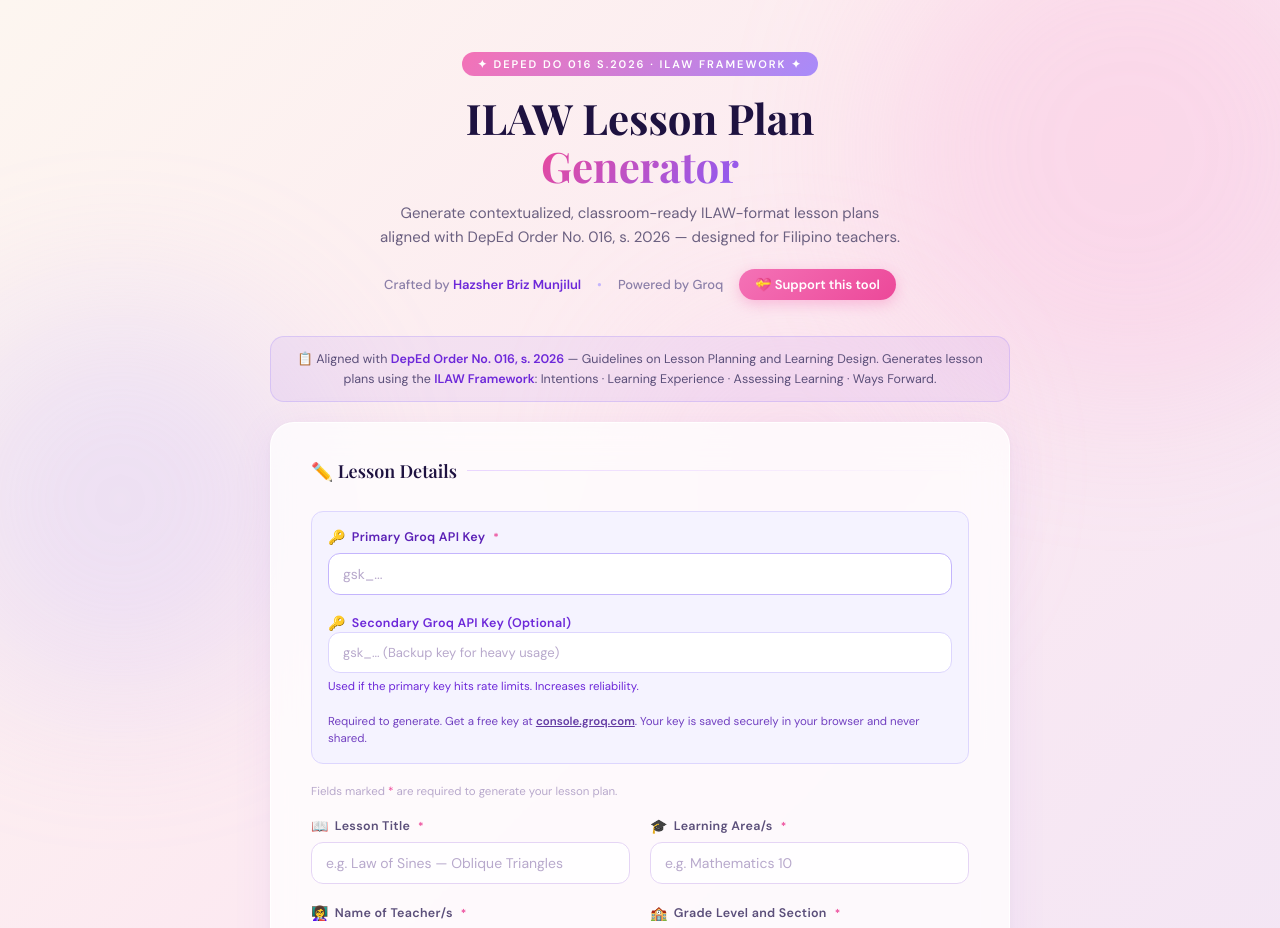
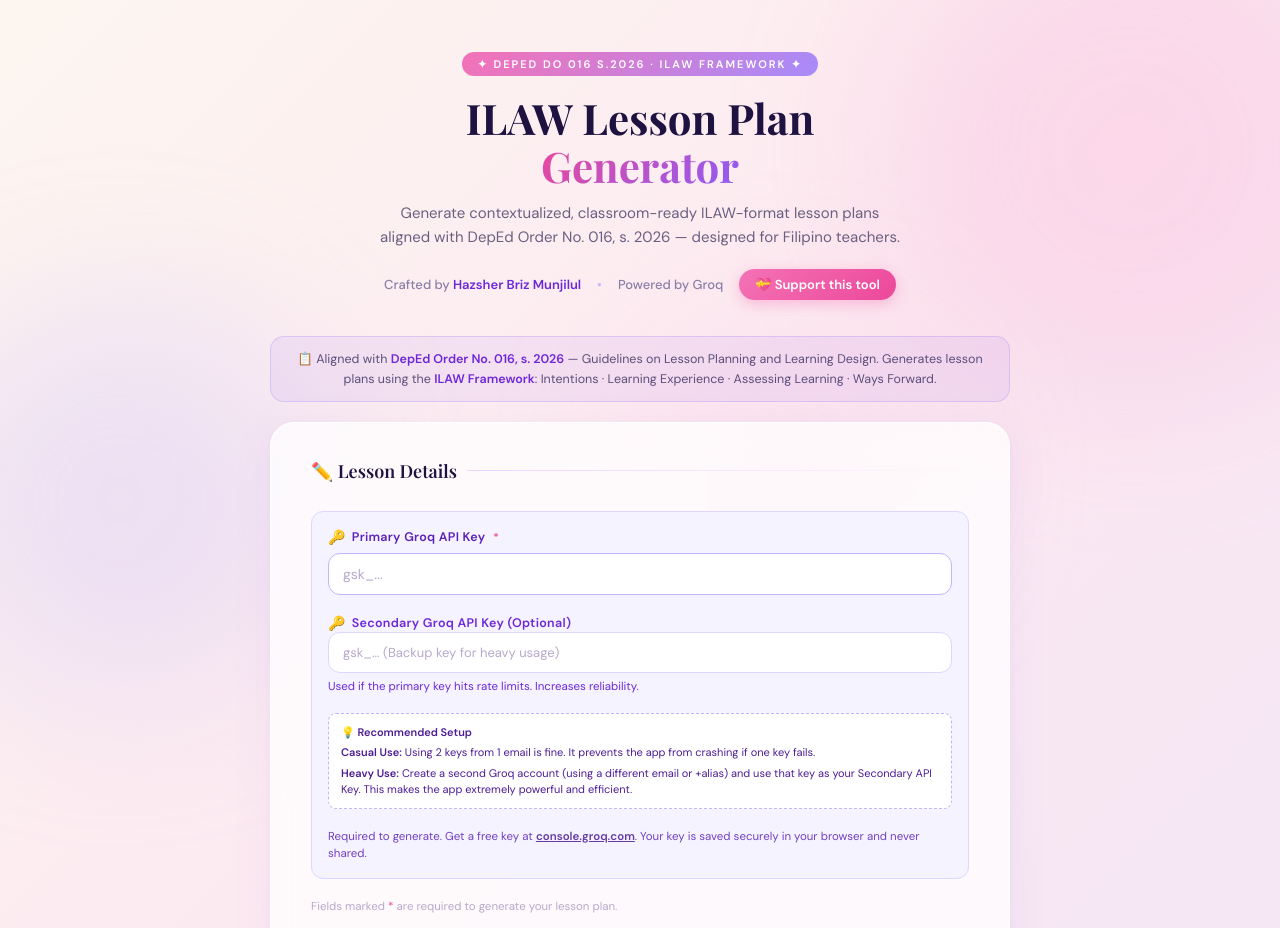
Before and after one commit to hazshermunjilul001-boop/ilaw, a Next.js app: page / in a window 1280 px wide. Shown: the top 928 px of the page. Built offline with nearby package versions, Linux system fonts and the light colour scheme.

Commit message:
add line

```diff
--- a/app/page.tsx
+++ b/app/page.tsx
@@ -696,6 +696,28 @@ export default function Home() {
                 </p>
               </div>
 
+              {/* ── ADDED TIP BOX ── */}
+              <div style={{
+                 marginTop: 12,
+                 padding: '10px 12px',
+                 background: '#ffffff',
+                 border: '1px dashed #c4b5fd',
+                 borderRadius: 8,
+                 fontSize: '11px',
+                 color: '#4c1d95',
+                 lineHeight: 1.5
+              }}>
+                 <div style={{ fontWeight: 700, marginBottom: 4, display: 'flex', alignItems: 'center', gap: 4 }}>
+                    💡 Recommended Setup
+                 </div>
+                 <div style={{ marginBottom: 4 }}>
+                    <strong>Casual Use:</strong> Using 2 keys from 1 email is fine. It prevents the app from crashing if one key fails.
+                 </div>
+                 <div>
+                    <strong>Heavy Use:</strong> Create a second Groq account (using a different email or +alias) and use that key as your Secondary API Key. This makes the app extremely powerful and efficient.
+                 </div>
+              </div>
+
               {/* ── ADDED INFO TEXT ── */}
               <p style={{ fontSize: 11.5, color: '#5b21b6', margin: '12px 0 0 0', lineHeight: 1.5, opacity: 0.85 }}>
                 Required to generate. Get a free key at{' '}
```
